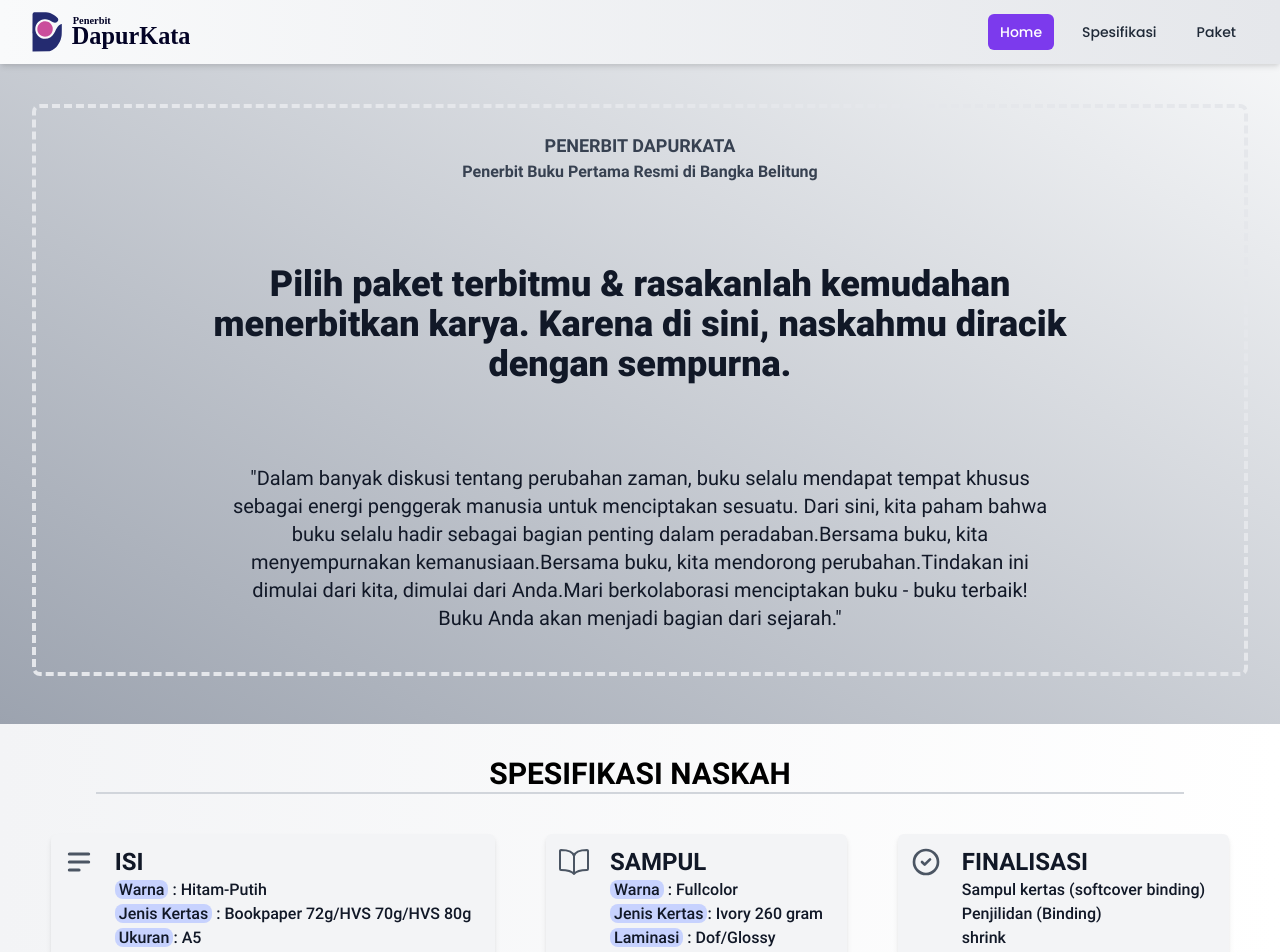
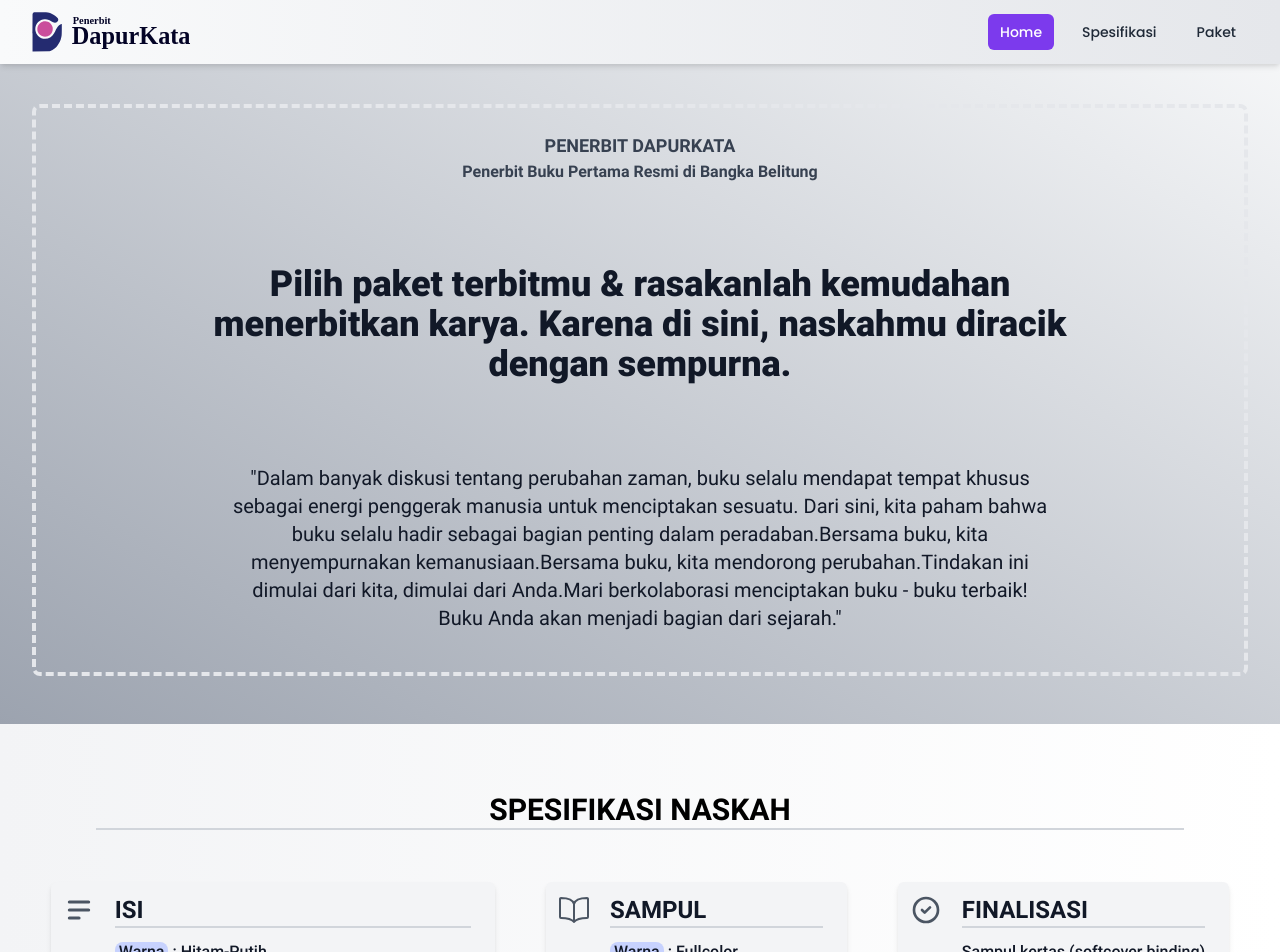
Before and after one commit to iamhkmid/penerbitdapurkata-app, a Next.js app: page / in a window 1280 px wide. Shown: the top 952 px of the page. Built offline with nearby package versions, Linux system fonts and the light colour scheme; a web font is replaced by a local one.

Commit message:
git init

```diff
--- a/src/components/layouts/Section2.tsx
+++ b/src/components/layouts/Section2.tsx
@@ -33,9 +33,9 @@ const Section2 = forwardRef(() => {
     ]
 
     return (
-        <div ref={sectionRef} className=" py-5 bg-gray-50 font-roboto bg-gradient-to-r from-gray-100 to-white">
+        <div ref={sectionRef} className=" py-14 bg-gray-50 font-roboto bg-gradient-to-r from-gray-100 to-white">
             <h1 className="text-3xl font-bold uppercase text-center pt-3">Spesifikasi Naskah</h1>
-            <hr className="text-gray-500 border-t-2 border-gray-300 mx-24 pb-5"></hr>
+            <hr className="text-gray-500 border-t-2 border-gray-300 mx-24 pb-8"></hr>
             <div className="flex flex-wrap justify-items-center items-center place-content-evenly">
                 {naskahSpecs.map((data, index) => (
                     <div key={data.name} className="group bg-gray-100 text-gray-900 hover:bg-gray-200 border-transparent border-4 hover:border-indigo-200 rounded-md shadow-md cursor-default my-5">
@@ -47,6 +47,7 @@ const Section2 = forwardRef(() => {
                                 </svg>
                                 <div className="flex-grow px-5 py-2">
                                     <h1 className="text-2xl font-bold uppercase "> {data.name}</h1>
+                                    <hr className="text-gray-500 border-t-2 border-gray-300 pb-3"></hr>
                                     <div>
 
                                         <h1 className="text-base font-medium "><span className="bg-indigo-200 rounded-lg px-1">Warna</span> : {data.warna}</h1>
@@ -62,6 +63,7 @@ const Section2 = forwardRef(() => {
                                     <svg className="flex-grow-0 text-gray-600  h-10 pt-2 pl-2" xmlns='http://www.w3.org/2000/svg' fill="currentColor" viewBox='0 0 512 512'><title>Book</title><path d='M256 160c16-63.16 76.43-95.41 208-96a15.94 15.94 0 0116 16v288a16 16 0 01-16 16c-128 0-177.45 25.81-208 64-30.37-38-80-64-208-64-9.88 0-16-8.05-16-17.93V80a15.94 15.94 0 0116-16c131.57.59 192 32.84 208 96zM256 160v288' fill='none' stroke='currentColor' strokeLinecap='round' strokeLinejoin='round' strokeWidth='32' /></svg>
                                     <div className="flex-grow px-5 py-2">
                                         <h1 className="text-2xl font-bold uppercase "> {data.name}</h1>
+                                        <hr className="text-gray-500 border-t-2 border-gray-300 pb-3"></hr>
                                         <div>
                                             <div className="text-base font-medium "><span className="bg-indigo-200 rounded-lg px-1">Warna</span> : {data.warna}</div>
                                             <div className="text-base font-medium "><span className="bg-indigo-200 rounded-lg px-1">Jenis Kertas</span>: {data.jenisKertas}</div>
@@ -77,6 +79,7 @@ const Section2 = forwardRef(() => {
                                         </svg>
                                         <div className="flex-grow px-5 py-2">
                                             <h1 className="text-2xl font-bold uppercase "> {data.name}</h1>
+                                            <hr className="text-gray-500 border-t-2 border-gray-300 pb-3"></hr>
                                             {data.values.map((item, index) => (
                                                 <h1 key={item} className="text-base font-medium ">{item}</h1>
                                             ))}
```
